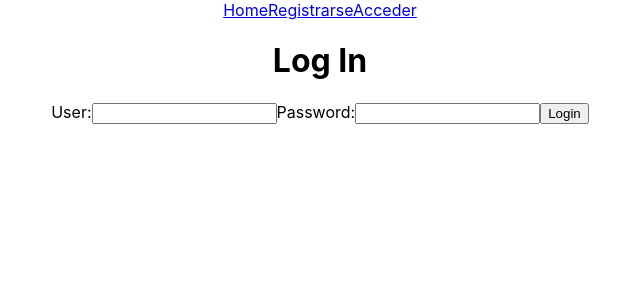
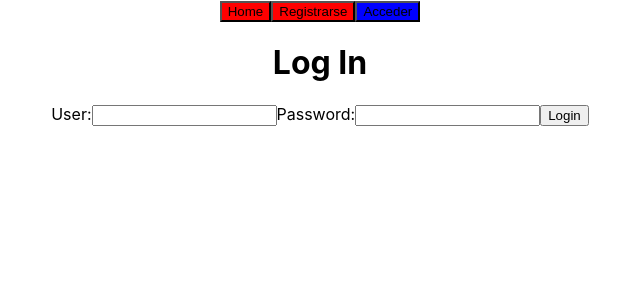
Before and after one commit to curroga/el-gorrilla-client, a React (Create React App) app: page /login in a window 1280 px wide. Shown: the top 300 px of the page, without its empty margins (320-960 px from the left). Built offline with nearby package versions, Linux system fonts and the light colour scheme; no server answers.

Commit message:
Indicar en el Nav donde se encuentra el usuario y spinner de auth

```diff
--- a/package.json
+++ b/package.json
@@ -11,6 +11,7 @@
     "react-dom": "^18.2.0",
     "react-router-dom": "^6.4.3",
     "react-scripts": "5.0.1",
+    "react-spinners": "^0.13.6",
     "web-vitals": "^2.1.4"
   },
   "scripts": {
--- a/src/App.css
+++ b/src/App.css
@@ -2,37 +2,15 @@
   text-align: center;
 }
 
-.App-logo {
-  height: 40vmin;
-  pointer-events: none;
+.nav-active button {
+  background-color: blue;
 }
-
-@media (prefers-reduced-motion: no-preference) {
-  .App-logo {
-    animation: App-logo-spin infinite 20s linear;
-  }
+.nav-inactive button {
+  background-color: red;
 }
-
-.App-header {
-  background-color: #282c34;
-  min-height: 100vh;
+.spinner {
   display: flex;
-  flex-direction: column;
-  align-items: center;
   justify-content: center;
-  font-size: calc(10px + 2vmin);
-  color: white;
+  /* align-items: center; */
+  margin-top: 50vh;
 }
-
-.App-link {
-  color: #61dafb;
-}
-
-@keyframes App-logo-spin {
-  from {
-    transform: rotate(0deg);
-  }
-  to {
-    transform: rotate(360deg);
-  }
-}
--- a/src/components/Navbar.jsx
+++ b/src/components/Navbar.jsx
@@ -1,5 +1,5 @@
 import { useContext } from 'react'
-import { Link } from 'react-router-dom'
+import { NavLink } from 'react-router-dom'
 import { AuthContext } from '../context/auth.context'
 
 
@@ -11,19 +11,45 @@ function Navbar() {
     localStorage.removeItem("authToken") // borramos el token
     authenticaUser()// volvemos a invocar para actualizar el componente y ahora si nuestro estado parasara a falso
   }
+
+  const asignClassName = (navInfo) => {
+    console.log(navInfo.isActive)
+    if(navInfo.isActive === true) {
+      return "nav-active"
+    } else {
+      return "nav-inactive"
+    }
+  }
+
+
+
+
+
   return (
     <div>
       {isLoggedIn === true ? (
         <div>
-          <Link to="/">Home</Link>
-          <Link to="/profile">Perfil</Link>
-          <button onClick={handleLogout}>Cerrar Sesion</button>
+          <NavLink to="/" className={asignClassName}>
+            <button>Home</button>
+            </NavLink>
+          <NavLink to="/profile" className={asignClassName}>
+            <button>Perfil</button>
+            </NavLink>
+            <div className='nav-inactive'>
+              <button onClick={handleLogout}>Cerrar Sesion</button>
+            </div>
         </div>
       ) : (
         <div>
-          <Link to="/">Home</Link>
-          <Link to="/signup">Registrarse</Link>
-          <Link to="/login">Acceder</Link>
+          <NavLink to="/" className={asignClassName}>
+            <button>Home</button>
+            </NavLink>
+          <NavLink to="/signup" className={asignClassName}>
+            <button>Registrarse</button>
+            </NavLink>
+          <NavLink to="/login" className={asignClassName}>
+            <button>Acceder</button>
+            </NavLink>
         </div>
       )
     }
--- a/src/context/auth.context.js
+++ b/src/context/auth.context.js
@@ -1,5 +1,6 @@
 import { createContext, useState, useEffect } from "react"
 import { verifyService } from "../services/auth.service"
+import { ClimbingBoxLoader } from "react-spinners"
 
 const AuthContext = createContext()
 
@@ -45,7 +46,9 @@ function AuthWrapper(props){
   if (isFetching === true){ // clausula de guardia
     return(
        <div className="App">  {/*le doy className para que me mantenga todo los estilos en mi aplicacion*/}
-          <h3>... Validando al Usuario</h3>
+        <div className="spinner">
+          <ClimbingBoxLoader size={25} color={"#36d7b7"} />
+        </div>
       </div>
     )
   }
```
Also changed, not shown: 1 other file (tests, documents, lock files or other folders).
